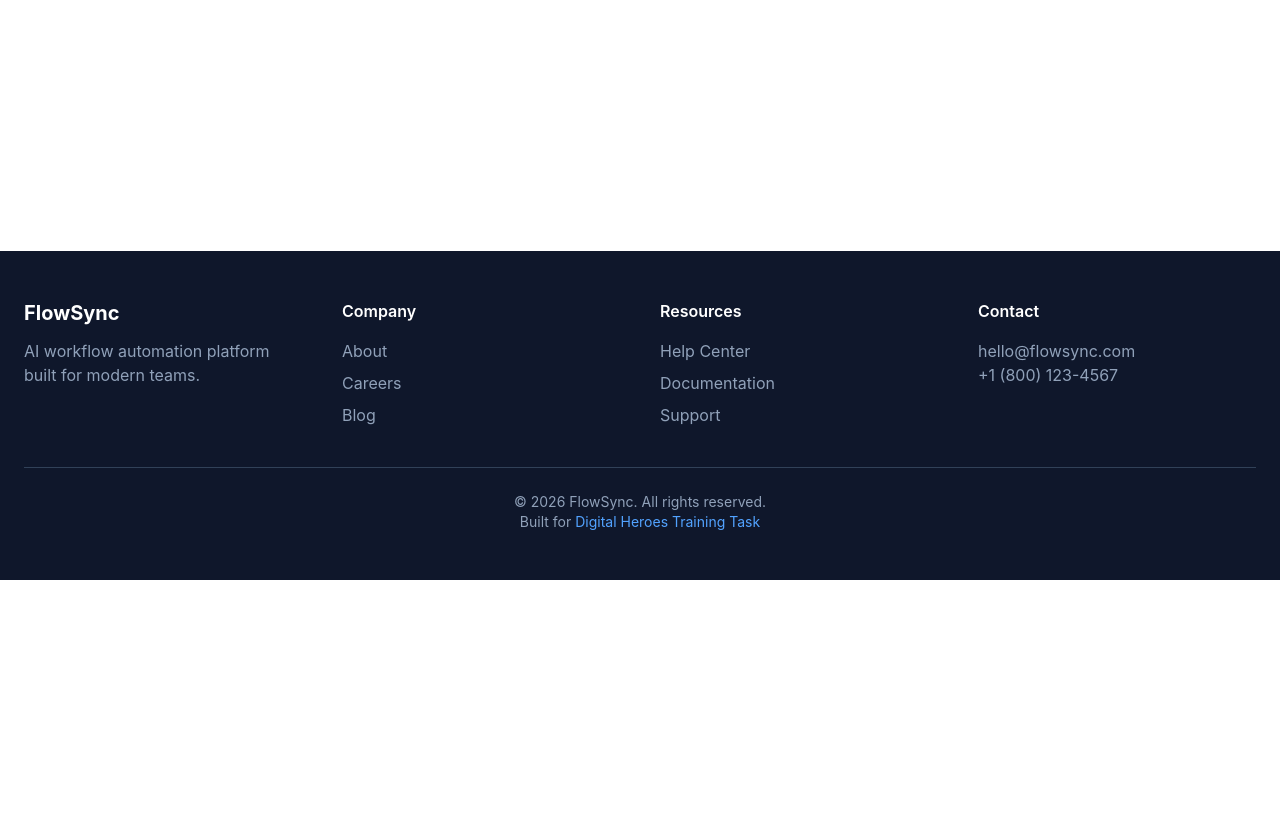
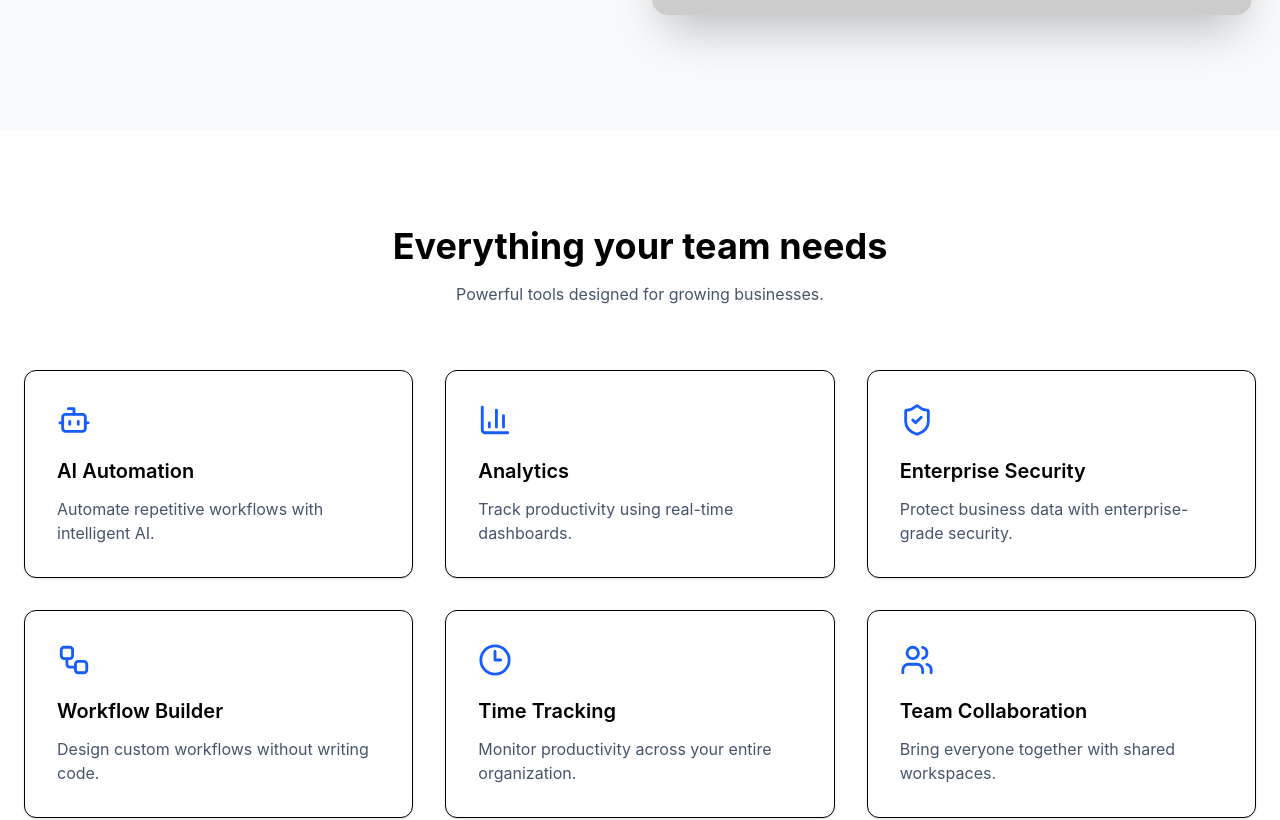
Before and after one commit to Charumehra/flowsync, a React (Vite) app: page / in a window 1280 px wide. Shown: the part 615-1435 px from the top of the page. Before the commit the page ends 1195 px from the top, so only its background shows below. Built offline with nearby package versions, Linux system fonts and the light colour scheme.

Commit message:
feat: build features section using reusable data-driven cards

```diff
--- /dev/null
+++ b/src/components/Features.jsx
@@ -0,0 +1,37 @@
+import FeatureCard from "./FeatureCard";
+import { features } from "../data/features";
+
+export default function Features() {
+  return (
+    <section className="bg-white py-24">
+
+      <div className="mx-auto max-w-7xl px-6">
+
+        <div className="text-center">
+
+          <h2 className="text-4xl font-bold">
+            Everything your team needs
+          </h2>
+
+          <p className="mt-4 text-slate-600">
+            Powerful tools designed for growing businesses.
+          </p>
+
+        </div>
+
+        <div className="mt-16 grid gap-8 md:grid-cols-2 lg:grid-cols-3">
+
+          {features.map((feature) => (
+            <FeatureCard
+              key={feature.title}
+              {...feature}
+            />
+          ))}
+
+        </div>
+
+      </div>
+
+    </section>
+  );
+}
--- /dev/null
+++ b/src/data/features.js
@@ -0,0 +1,52 @@
+import {
+  Bot,
+  BarChart3,
+  ShieldCheck,
+  Workflow,
+  Clock3,
+  Users,
+} from "lucide-react";
+
+export const features = [
+  {
+    title: "AI Automation",
+    description:
+      "Automate repetitive workflows with intelligent AI.",
+    icon: <Bot size={34} />,
+  },
+
+  {
+    title: "Analytics",
+    description:
+      "Track productivity using real-time dashboards.",
+    icon: <BarChart3 size={34} />,
+  },
+
+  {
+    title: "Enterprise Security",
+    description:
+      "Protect business data with enterprise-grade security.",
+    icon: <ShieldCheck size={34} />,
+  },
+
+  {
+    title: "Workflow Builder",
+    description:
+      "Design custom workflows without writing code.",
+    icon: <Workflow size={34} />,
+  },
+
+  {
+    title: "Time Tracking",
+    description:
+      "Monitor productivity across your entire organization.",
+    icon: <Clock3 size={34} />,
+  },
+
+  {
+    title: "Team Collaboration",
+    description:
+      "Bring everyone together with shared workspaces.",
+    icon: <Users size={34} />,
+  },
+];
--- a/src/pages/Home.jsx
+++ b/src/pages/Home.jsx
@@ -1,9 +1,11 @@
+import Hero from "../components/Hero";
+import Features from "../components/Features";
+
 export default function Home() {
   return (
-    <section className="min-h-screen flex items-center justify-center">
-      <h1 className="text-5xl font-bold">
-        Welcome to FlowSync
-      </h1>
-    </section>
+    <>
+      <Hero />
+      <Features />
+    </>
   );
 }
```
